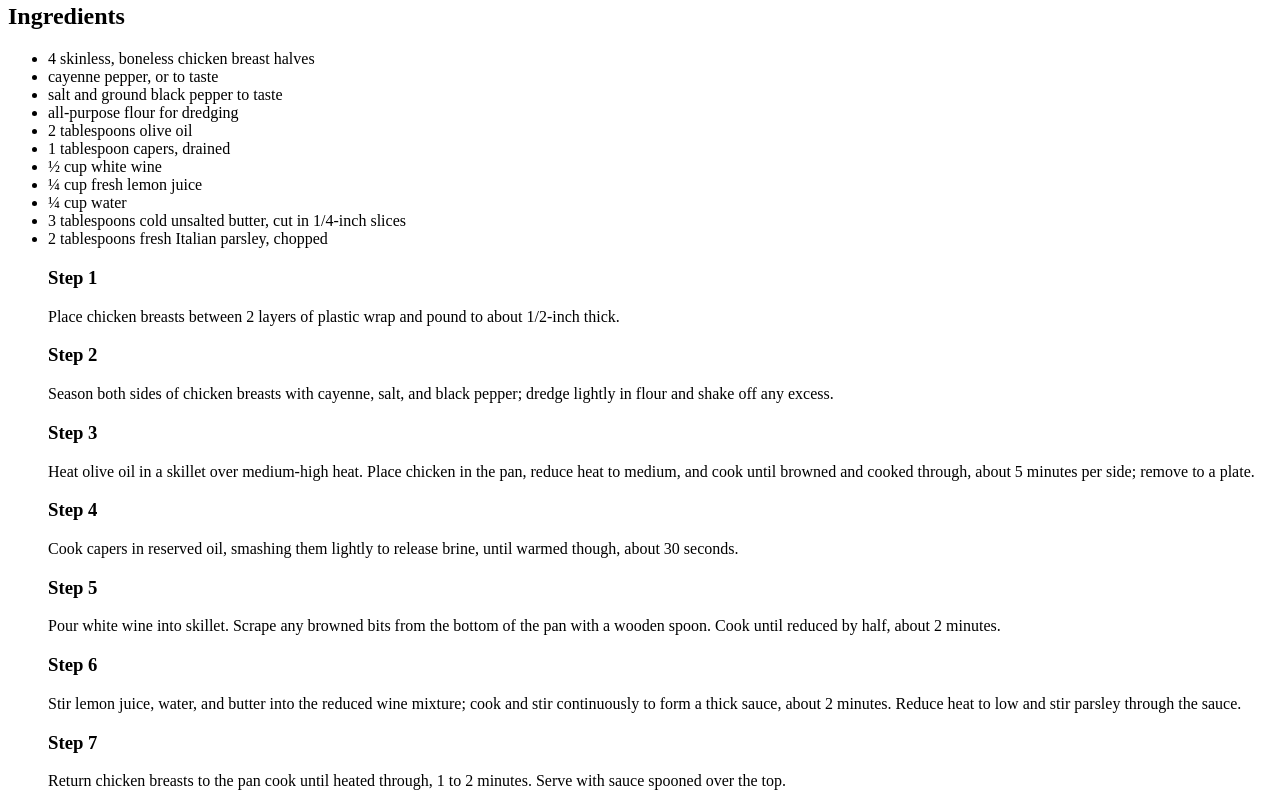
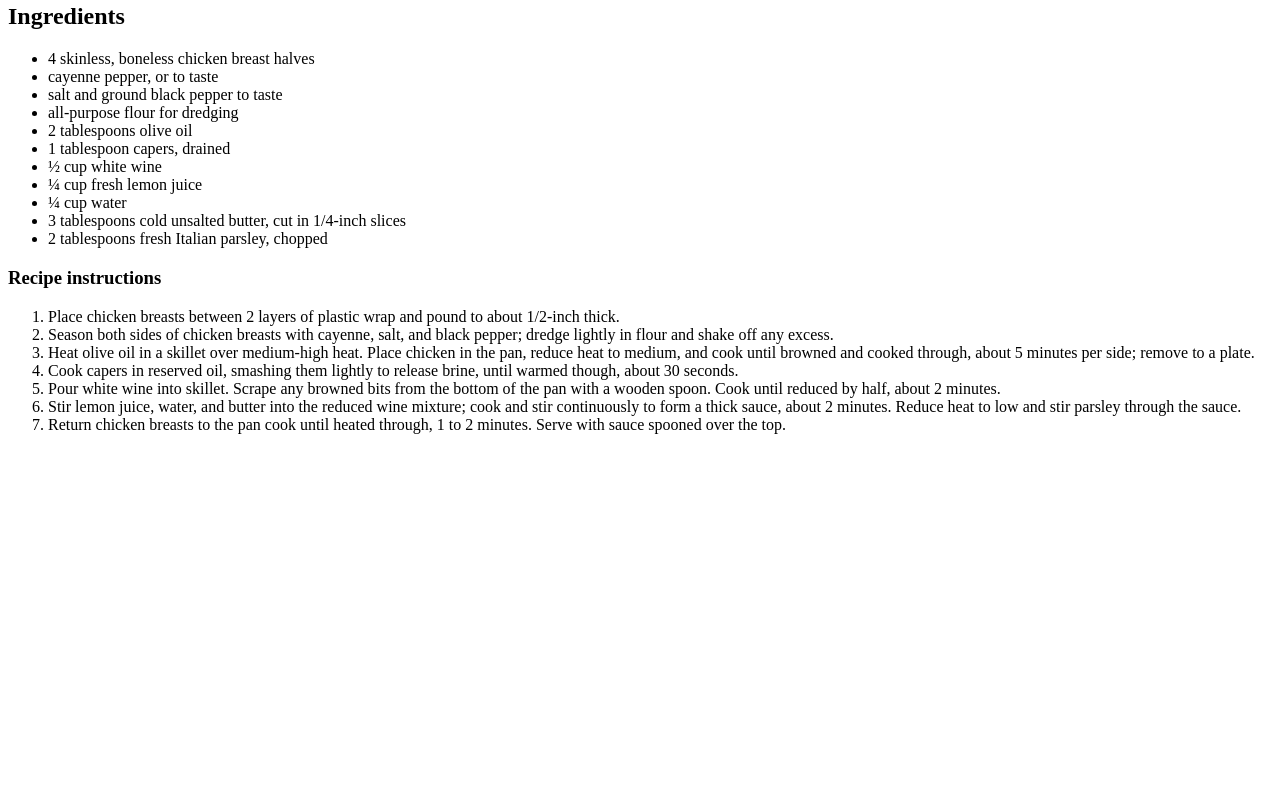
Before and after one commit to rishu730/odin_recipes, a plain HTML site: page recipes/QuickChickenPiccata.html in a window 1280 px wide. Shown: the part 658-1464 px from the top of the page. After the commit the page ends 1108 px from the top, so only its background shows below. Drawn offline with Linux system fonts and the light colour scheme.

Commit message:
added more html

```diff
--- a/recipes/QuickChickenPiccata.html
+++ b/recipes/QuickChickenPiccata.html
@@ -26,29 +26,22 @@
 <li>3 tablespoons cold unsalted butter, cut in 1/4-inch slices </li>
 <li>2 tablespoons fresh Italian parsley, chopped </li>
     </ul>
+    <h3>Recipe instructions</h3>
+    <ol>
+<li>Place chicken breasts between 2 layers of plastic wrap and pound to about 1/2-inch thick. </li>
 
-    <ul>
-       <h3>  Step 1</h3>
-<p>Place chicken breasts between 2 layers of plastic wrap and pound to about 1/2-inch thick. </p>
+ <li>Season both sides of chicken breasts with cayenne, salt, and black pepper; dredge lightly in flour and shake off any excess.  </li>
 
- <h3>Step 2 </h3>
- <p>Season both sides of chicken breasts with cayenne, salt, and black pepper; dredge lightly in flour and shake off any excess.  </p>
+ <li> Heat olive oil in a skillet over medium-high heat. Place chicken in the pan, reduce heat to medium, and cook until browned and cooked through, about 5 minutes per side; remove to a plate.</li>
 
- <h3>Step 3</h3>
- <p> Heat olive oil in a skillet over medium-high heat. Place chicken in the pan, reduce heat to medium, and cook until browned and cooked through, about 5 minutes per side; remove to a plate.</p>
+ <li>Cook capers in reserved oil, smashing them lightly to release brine, until warmed though, about 30 seconds. </li>
 
- <h3>Step 4</h3>
- <p>Cook capers in reserved oil, smashing them lightly to release brine, until warmed though, about 30 seconds. </p>
- <h3>Step 5</h3>
+ <li>Pour white wine into skillet. Scrape any browned bits from the bottom of the pan with a wooden spoon. Cook until reduced by half, about 2 minutes. </li>
 
- <p>Pour white wine into skillet. Scrape any browned bits from the bottom of the pan with a wooden spoon. Cook until reduced by half, about 2 minutes. </p>
 
- <h3>Step 6</h3>
+ <li>Stir lemon juice, water, and butter into the reduced wine mixture; cook and stir continuously to form a thick sauce, about 2 minutes. Reduce heat to low and stir parsley through the sauce. </li>
 
- <p>Stir lemon juice, water, and butter into the reduced wine mixture; cook and stir continuously to form a thick sauce, about 2 minutes. Reduce heat to low and stir parsley through the sauce. </p>
-
- <h3>Step 7</h3>
- <p>Return chicken breasts to the pan cook until heated through, 1 to 2 minutes. Serve with sauce spooned over the top. </p>
-    </ul>
+ <li>Return chicken breasts to the pan cook until heated through, 1 to 2 minutes. Serve with sauce spooned over the top. </li>
+    </ol>
 </body>
 </html>
```
Also changed, not shown: recipes/AppleCobbler.html (+10 -12 lines), recipes/EasyMeatloaf.html (+4 -8 lines), recipes/MagicalEggSalad.html (+7 -11 lines).
